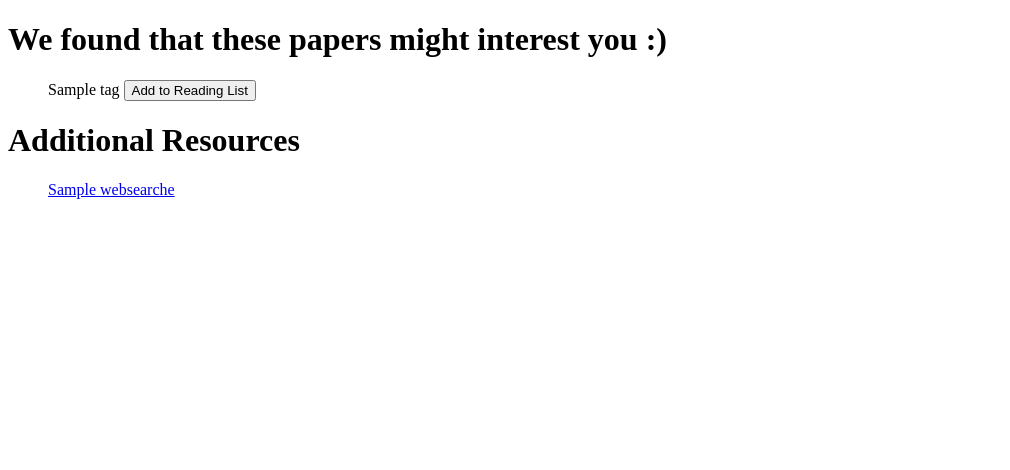
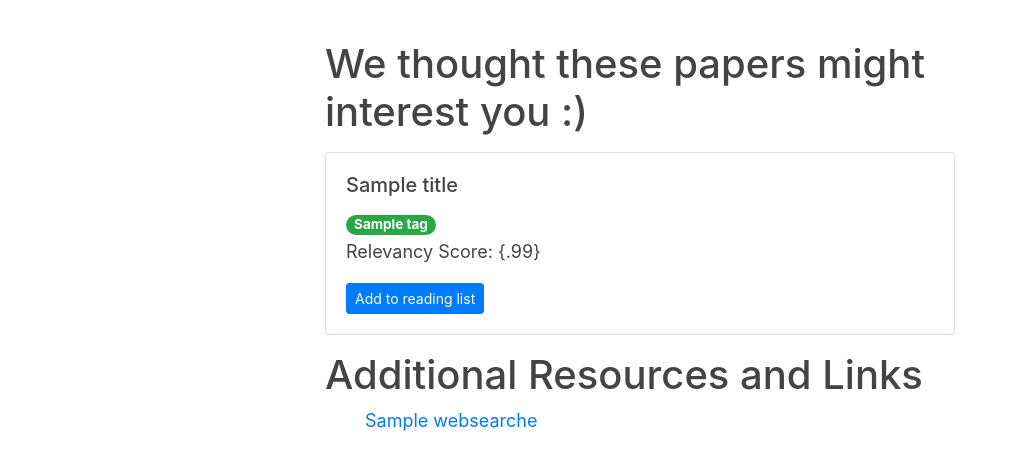
Before and after one commit to catherinelee274/ResearchRecommender, a Flask app: template app/templates/listRecommendations.html in a window 1280 px wide. Shown: the top 470 px of the page, without its empty margins (0-1010 px from the left). Run offline with Flask 2, Linux system fonts and the light colour scheme; the template is opened without the code that fills it: most values are stand-ins (such as "Sample title", 1, 10 or a date in 2020); some libraries are stand-ins or nearby versions.

Commit message:
made things more reactive and renamed

```diff
--- a/app/templates/listRecommendations.html
+++ b/app/templates/listRecommendations.html
@@ -1,20 +1,59 @@
 <!doctype html>
 <title>Related papers to your uploaded file</title>
 
-<h1>We found that these papers might interest you :)</h1>
+<head>
+    <link rel="stylesheet" href="https://stackpath.bootstrapcdn.com/bootstrap/4.3.1/css/bootstrap.min.css" integrity="sha384-ggOyR0iXCbMQv3Xipma34MD+dH/1fQ784/j6cY/iJTQUOhcWr7x9JvoRxT2MZw1T" crossorigin="anonymous">
+    <style>
+        body {
+      margin: 40px auto;
+      max-width: 650px;
+      line-height: 1.6;
+      font-size: 18px;
+      color: #444;
+      padding: 0 10px;
+      display: block;
+        }
+    </style>
+  <script
+  src="https://code.jquery.com/jquery-3.4.1.min.js"
+  integrity="sha256-CSXorXvZcTkaix6Yvo6HppcZGetbYMGWSFlBw8HfCJo="
+  crossorigin="anonymous"></script>
+</head>
+
+<body>
+
+<h1>We thought these papers might interest you :)</h1>
 <ul style="list-style-type: none;"></ul>
-{% if tags %}
-    {% for tag in tags %}
-        <ul> {{tag}} <button type="button">Add to Reading List</button>  </ul>
-    {% endfor %}
-{% else %}
-  <h1>Waiting for results...</h1>
-{% endif %}
 
+        <div class="card mb-3">
+                <img class="card-img-top">
+                <div class="card-body">
+                  <h5 class="card-title">{{title}}</h5>
+                  {% if tags %}
+                  {% for tag in tags %}
+                  <span class="badge badge-pill badge-success">{{tag}}</span>
+                  {% endfor %}
+
+                  {% endif %}
+                  <p> Relevancy Score: {.99}</p>
+                    <button type="submit" id="readingButton" name="readingListButton" value={{title}} class="btn btn-primary btn-sm">Add to reading list</button>
+                </div>
+        </div>
+
+  <script>
+    $(document).ready(function() {
+      let btn = $("#readingButton")
+      btn.click(function(){
+        $.post("/saveToReadingList", {'value': btn.val() })
+      });
+    });
+  </script>
 
 {% if websearches %}
-    <h1>Additional Resources</h1>
+    <h1>Additional Resources and Links</h1>
     {% for url, title in websearches.items() %}
         <ul> <a href={{url}}>{{title}}</a></ul>
     {% endfor %}
 {% endif %}
+
+</body>
```
Also changed, not shown: app/templates/base.html (deleted, +0 -7 lines), app/templates/dashboard.html (added, +32 -0 lines), app/templates/upload.html (+15 -0 lines).
